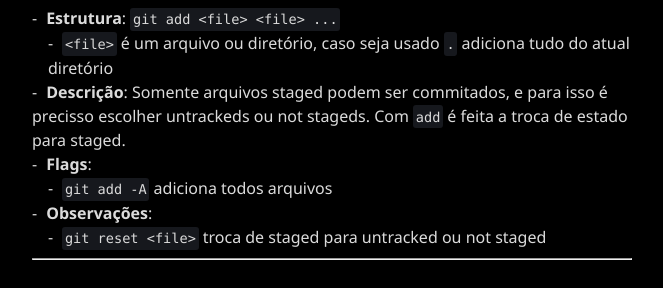
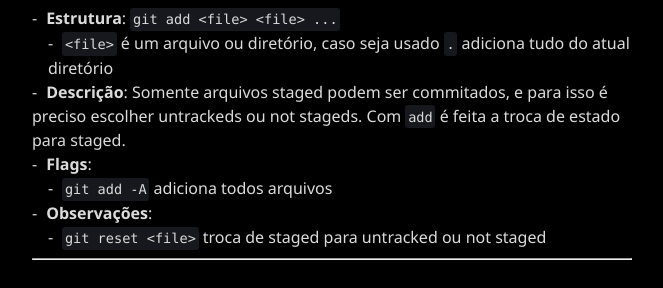
Before and after one commit to neninja/wtf, a Jekyll site: the page built from _posts/2019-7-31-git.md, in a window 1280 px wide and 900 px high, scrolled down 1940 px. Shown: the part 179-467 px from the top of the window, without its empty margins (308-971 px from the left). Built offline with Jekyll 4.4.1, drawn with Linux system fonts in a browser that asks for light colours; our own code applies the rules of GitHub Pages for plain Markdown files.

Commit message:
post(git): fix typo

```diff
--- a/_posts/2019-7-31-git.md
+++ b/_posts/2019-7-31-git.md
@@ -50,7 +50,7 @@ Antes de começar a testar os comandos do git é obrigatório um mínimo de conf
 
 - **Estrutura**: ``git add <file> <file> ...``
     - ``<file>`` é um arquivo ou diretório, caso seja usado `.` adiciona tudo do atual diretório
-- **Descrição**: Somente arquivos *staged* podem ser commitados, e para isso é precisso escolher *untrackeds* ou *not stageds*. Com ``add`` é feita a troca de estado para *staged*.
+- **Descrição**: Somente arquivos *staged* podem ser commitados, e para isso é preciso escolher *untrackeds* ou *not stageds*. Com ``add`` é feita a troca de estado para *staged*.
 - **Flags**:
     - ``git add -A`` adiciona todos arquivos
 - **Observações**:
```
